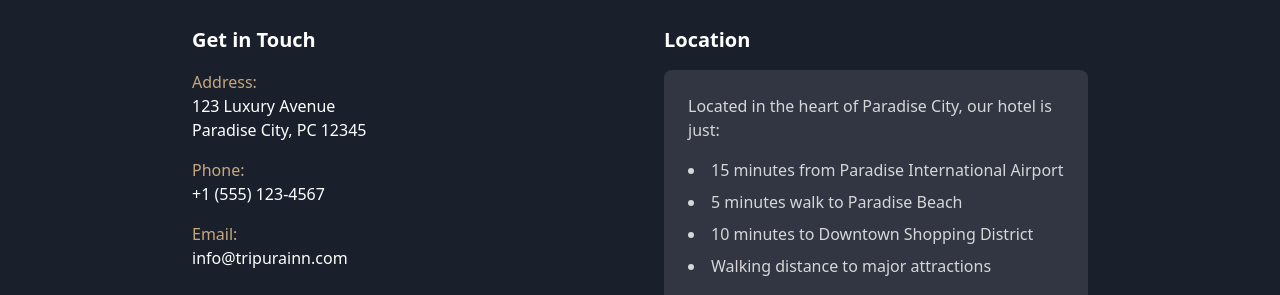
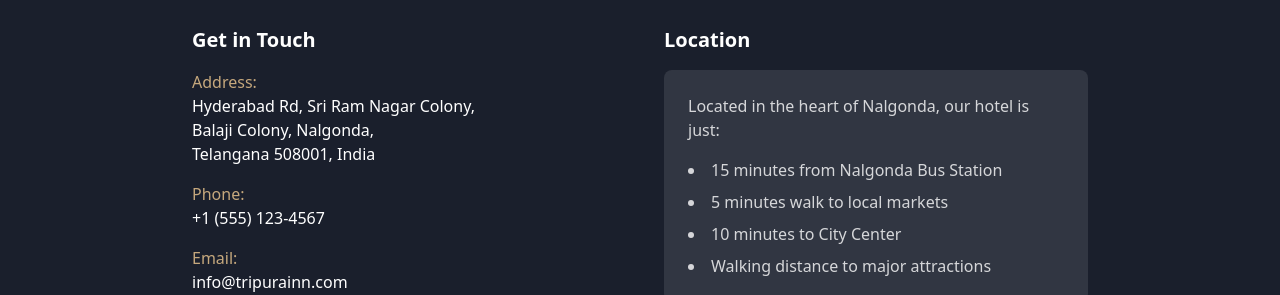
Before and after one commit to TripuraInn/tripurainn, a React (Vite) app: page / in a window 1280 px wide. Shown: the part 2130-2425 px from the top of the page. Built offline with nearby package versions, Linux system fonts and the light colour scheme.

Commit message:
Update address in ContactSection
Changed the address in the ContactSection component to "Hyderabad Rd, Sri Ram Nagar Colony, Balaji Colony, Nalgonda, Telangana 508001, India".
[skip gpt_engineer]

```diff
--- a/src/components/ContactSection.tsx
+++ b/src/components/ContactSection.tsx
@@ -15,9 +15,11 @@ const ContactSection = () => {
                 <p>
                   <span className="text-gold">Address:</span>
                   <br />
-                  123 Luxury Avenue
+                  Hyderabad Rd, Sri Ram Nagar Colony,
                   <br />
-                  Paradise City, PC 12345
+                  Balaji Colony, Nalgonda,
+                  <br />
+                  Telangana 508001, India
                 </p>
                 <p>
                   <span className="text-gold">Phone:</span>
@@ -35,12 +37,12 @@ const ContactSection = () => {
               <h3 className="text-xl font-semibold mb-4">Location</h3>
               <div className="bg-white/10 p-6 rounded-lg">
                 <p className="text-white/80">
-                  Located in the heart of Paradise City, our hotel is just:
+                  Located in the heart of Nalgonda, our hotel is just:
                 </p>
                 <ul className="list-disc list-inside mt-4 space-y-2 text-white/80">
-                  <li>15 minutes from Paradise International Airport</li>
-                  <li>5 minutes walk to Paradise Beach</li>
-                  <li>10 minutes to Downtown Shopping District</li>
+                  <li>15 minutes from Nalgonda Bus Station</li>
+                  <li>5 minutes walk to local markets</li>
+                  <li>10 minutes to City Center</li>
                   <li>Walking distance to major attractions</li>
                 </ul>
               </div>
```
